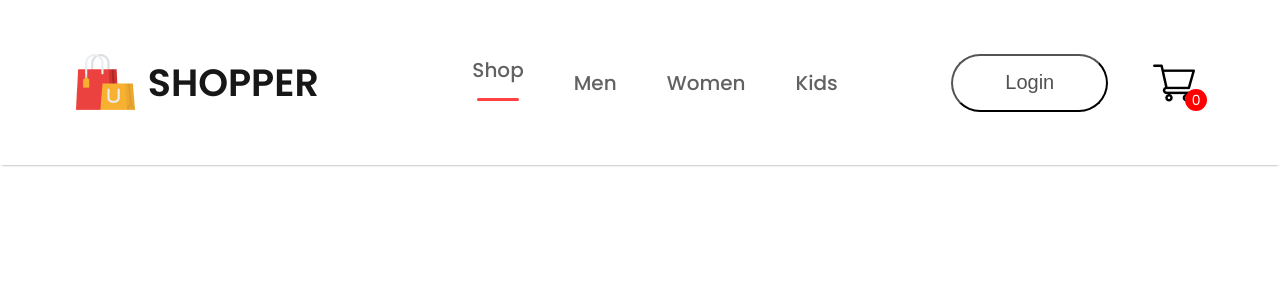
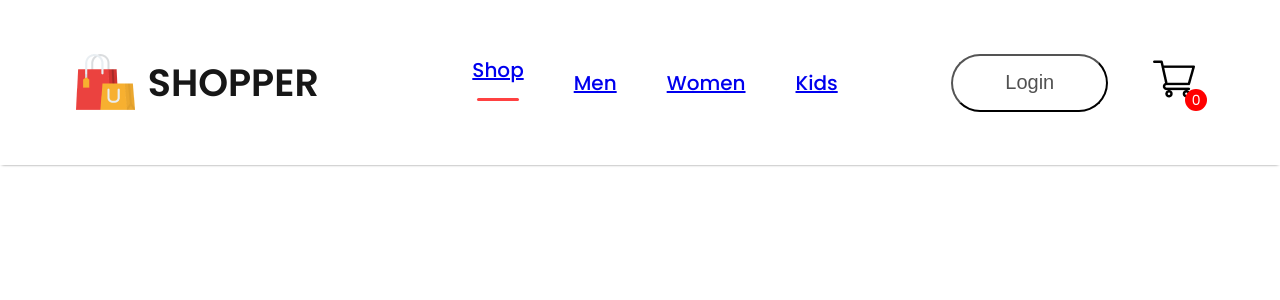
Before and after one commit to p4vele/SHOPPER-eCommerce-Website, a React (Create React App) app: page /cart in a window 1280 px wide. Shown: the top 300 px of the page. Built offline with nearby package versions, Linux system fonts and the light colour scheme.

Commit message:
Created Pages and Routes

```diff
--- a/src/App.js
+++ b/src/App.js
@@ -1,10 +1,29 @@
 import './App.css';
 import { Navbar } from './Components/Navbar/Navbar';
-
+import { BrowserRouter,Routes,Route } from 'react-router-dom';
+import Shop from './Pages/Shop';
+import  ShopCategory  from './Pages/ShopCategory';
+import  Product  from './Pages/Product';
+import  Cart  from './Pages/Cart';
+import  LoginSignup  from './Pages/LoginSignup';
 function App() {
   return (
     <div>
-      <Navbar/>
+      <BrowserRouter>
+        <Navbar/>
+        <Routes>
+          <Route  path='/' element={<Shop/>}/>
+          <Route  path='/mens' element={<ShopCategory category="men"/>}/>
+          <Route  path='/womens' element={<ShopCategory  category="women"/>}/>
+          <Route  path='/kids' element={<ShopCategory  category="kid"/>}/>
+          <Route path='/product' element={<Product/>}>
+            <Route path=':productId' element={<Product/>}/>
+          </Route>
+          <Route path='/cart' element={<Cart/>}/>
+          <Route path='/login' element={<LoginSignup/>}/>
+        </Routes>
+
+      </BrowserRouter>
     </div>
   );
 }
--- a/src/Components/Navbar/Navbar.jsx
+++ b/src/Components/Navbar/Navbar.jsx
@@ -2,6 +2,7 @@
 import './Navbar.css'
 import logo from '../Assets/logo.png'
 import cart_icon from '../Assets/cart_icon.png'
+import { Link } from 'react-router-dom'
 
 export const Navbar = () => {
 
@@ -14,14 +15,14 @@
             <p> SHOPPER </p>
         </div>
         <ul className="nav-menu">
-            <li onClick={()=> {setMenu("shop")}}>Shop {menu==="shop"?<hr/> : <></>}</li>
-            <li onClick={()=> {setMenu("mens")}}>Men {menu==="mens"?<hr/> : <></>}</li>
-            <li onClick={()=> {setMenu("womens")}}>Women {menu==="womens"?<hr/> : <></>}</li>
-            <li onClick={()=> {setMenu("kids")}}>Kids {menu==="kids"?<hr/> : <></>}</li>
+            <li onClick={()=> {setMenu("shop")}}><Link to='/'>Shop</Link> {menu==="shop"?<hr/> : <></>}</li>
+            <li onClick={()=> {setMenu("mens")}}><Link to='/mens'>Men</Link> {menu==="mens"?<hr/> : <></>}</li>
+            <li onClick={()=> {setMenu("womens")}}><Link to='/womens'>Women</Link> {menu==="womens"?<hr/> : <></>}</li>
+            <li onClick={()=> {setMenu("kids")}}><Link to='/kids'>Kids</Link> {menu==="kids"?<hr/> : <></>}</li>
         </ul>
         <div className="nav-login-cart">
-            <button>Login</button>
-            <img src={cart_icon} alt="" />
+            <Link to='/login'><button>Login</button></Link>
+            <Link to='/cart'><img src={cart_icon} alt="" /></Link>
             <div className="nav-cart-count">0</div>
         </div>
     </div>
--- /dev/null
+++ b/src/Pages/Cart.jsx
@@ -0,0 +1,10 @@
+import React from 'react'
+
+const Cart = () => {
+  return (
+    <div>
+
+    </div>
+  )
+}
+export default Cart
--- /dev/null
+++ b/src/Pages/LoginSignup.jsx
@@ -0,0 +1,10 @@
+import React from 'react'
+
+const LoginSignup = () => {
+  return (
+    <div>
+
+    </div>
+  )
+}
+export default LoginSignup
--- /dev/null
+++ b/src/Pages/Product.jsx
@@ -0,0 +1,10 @@
+import React from 'react'
+
+const Product = () => {
+  return (
+    <div>
+
+    </div>
+  )
+}
+export default Product
--- /dev/null
+++ b/src/Pages/ShopCategory.jsx
@@ -0,0 +1,10 @@
+import React from 'react'
+
+const ShopCategory = () => {
+  return (
+    <div>
+
+    </div>
+  )
+}
+export default ShopCategory
```
